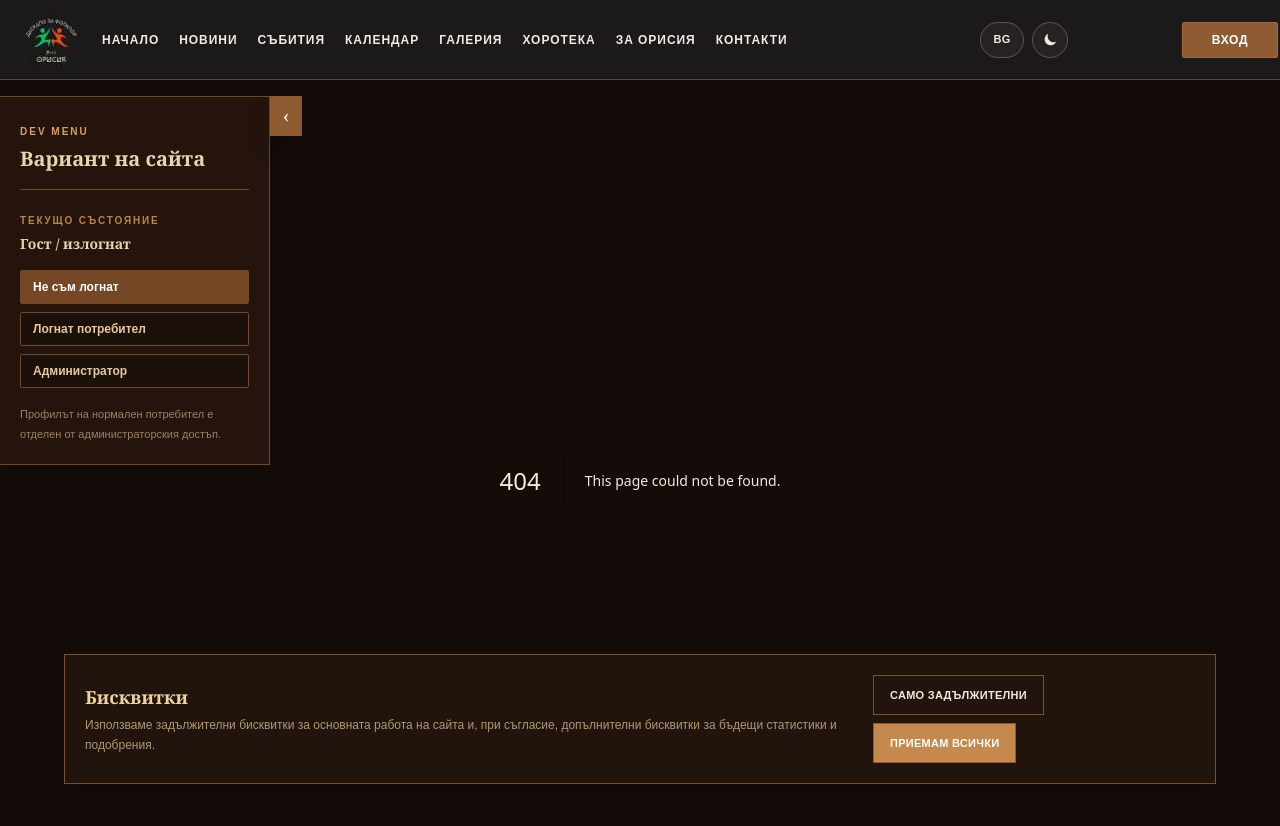
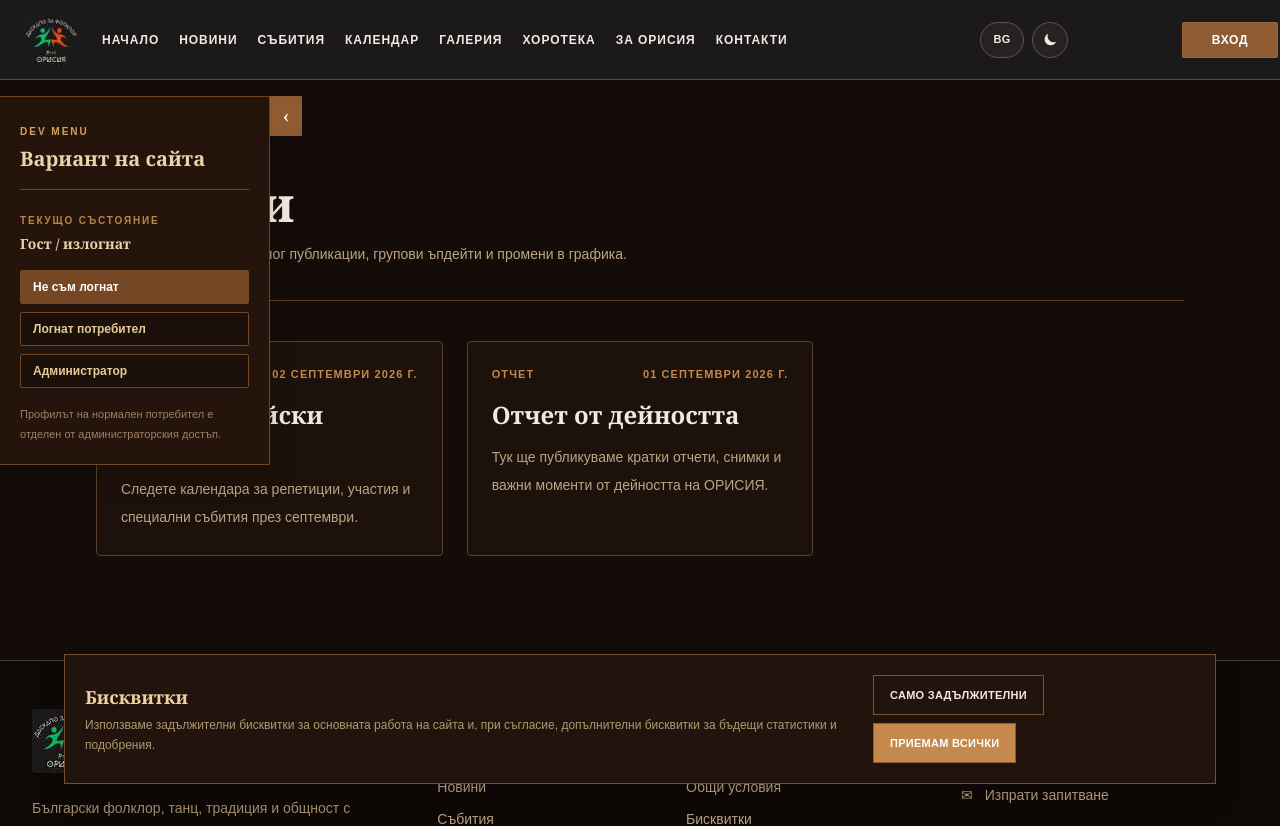
Before and after one commit to viktor132607/Orisia.Client, a Next.js app: page /news in a window 1280 px wide. Before the commit this address had no page. Shown: the top 826 px of the page. Built offline with nearby package versions, Linux system fonts and the light colour scheme.

Commit message:
Add news page

```diff
--- /dev/null
+++ b/src/app/news/page.tsx
@@ -0,0 +1,104 @@
+"use client";
+
+import { useEffect, useMemo, useState } from "react";
+import useLanguage from "../../components/useLanguage";
+import { FEED_EVENT, FeedPost, FeedType, readFeedPosts } from "../../components/homeFeedStore";
+
+const newsTypes: FeedType[] = ["news", "report", "photos", "blog", "group", "schedule"];
+
+const typeLabels: Record<FeedType, { bg: string; en: string }> = {
+  report: { bg: "Отчет", en: "Report" },
+  news: { bg: "Новина", en: "News" },
+  photos: { bg: "Снимки", en: "Photos" },
+  blog: { bg: "Блог", en: "Blog" },
+  group: { bg: "Група", en: "Group update" },
+  schedule: { bg: "График", en: "Schedule" },
+  event: { bg: "Събитие", en: "Event" },
+};
+
+function formatDate(date: string, isBg: boolean) {
+  const value = new Date(`${date}T12:00:00`);
+  if (Number.isNaN(value.getTime())) return date;
+  return new Intl.DateTimeFormat(isBg ? "bg-BG" : "en-GB", {
+    day: "2-digit",
+    month: "long",
+    year: "numeric",
+  }).format(value);
+}
+
+export default function NewsPage() {
+  const language = useLanguage();
+  const isBg = language === "bg";
+  const [posts, setPosts] = useState<FeedPost[]>([]);
+
+  useEffect(() => {
+    const load = () => setPosts(readFeedPosts());
+    const handleChange = (event: Event) => {
+      const detail = (event as CustomEvent<{ posts?: FeedPost[] }>).detail;
+      setPosts(detail?.posts ?? readFeedPosts());
+    };
+
+    load();
+    window.addEventListener(FEED_EVENT, handleChange);
+    window.addEventListener("storage", load);
+    return () => {
+      window.removeEventListener(FEED_EVENT, handleChange);
+      window.removeEventListener("storage", load);
+    };
+  }, []);
+
+  const news = useMemo(
+    () => posts.filter((post) => newsTypes.includes(post.type)).sort((a, b) => b.date.localeCompare(a.date)),
+    [posts]
+  );
+
+  return (
+    <main className="min-h-[70vh] bg-orisia-cream py-16 dark:bg-orisia-dark">
+      <div className="mx-auto w-full max-w-6xl px-6 lg:px-8">
+        <header className="border-b border-[#ceb28b] pb-8 dark:border-[#5d4129]">
+          <span className="font-sans text-xs font-black uppercase tracking-[.2em] text-orisia-goldDark dark:text-orisia-gold">
+            {isBg ? "ОРИСИЯ · НОВИНИ" : "ORISIA · NEWS"}
+          </span>
+          <h1 className="mt-3 text-4xl font-bold text-[#4b2e1b] sm:text-5xl dark:text-orisia-light">{isBg ? "Новини" : "News"}</h1>
+          <p className="mt-3 max-w-2xl font-sans text-sm leading-7 text-[#705841] dark:text-[#bca486]">
+            {isBg ? "Новини, отчети, снимки, блог публикации, групови ъпдейти и промени в графика." : "News, reports, photos, blog posts, group updates and schedule changes."}
+          </p>
+        </header>
+
+        <section className="py-10">
+          {news.length ? (
+            <div className="grid gap-6 md:grid-cols-2 lg:grid-cols-3">
+              {news.map((post) => (
+                <article key={post.id} className="flex min-h-full flex-col overflow-hidden rounded border border-[#d5c0a1] bg-[#fffaf2] dark:border-[#5a4029] dark:bg-[#1d110b]">
+                  {post.image && (
+                    <img
+                      src={post.image}
+                      alt={isBg ? post.titleBg : post.titleEn || post.titleBg}
+                      className="h-48 w-full object-cover"
+                    />
+                  )}
+                  <div className="flex flex-1 flex-col p-6">
+                    <div className="flex items-center justify-between gap-3 font-sans text-[11px] font-black uppercase tracking-[.1em] text-orisia-goldDark dark:text-orisia-gold">
+                      <span>{typeLabels[post.type][language]}</span>
+                      <time className="text-right" dateTime={post.date}>{formatDate(post.date, isBg)}</time>
+                    </div>
+                    <h2 className="mt-4 text-2xl font-bold text-[#4b2e1b] dark:text-orisia-light">
+                      {isBg ? post.titleBg : post.titleEn || post.titleBg}
+                    </h2>
+                    <p className="mt-3 line-clamp-5 font-sans text-sm leading-7 text-[#6e5540] dark:text-[#bca486]">
+                      {isBg ? post.bodyBg : post.bodyEn || post.bodyBg}
+                    </p>
+                  </div>
+                </article>
+              ))}
+            </div>
+          ) : (
+            <div className="rounded border border-dashed border-[#c9ad88] p-8 font-sans text-sm text-[#705841] dark:border-[#5d4129] dark:text-[#bca486]">
+              {isBg ? "Все още няма публикувани новини." : "There are no published news items yet."}
+            </div>
+          )}
+        </section>
+      </div>
+    </main>
+  );
+}
```
